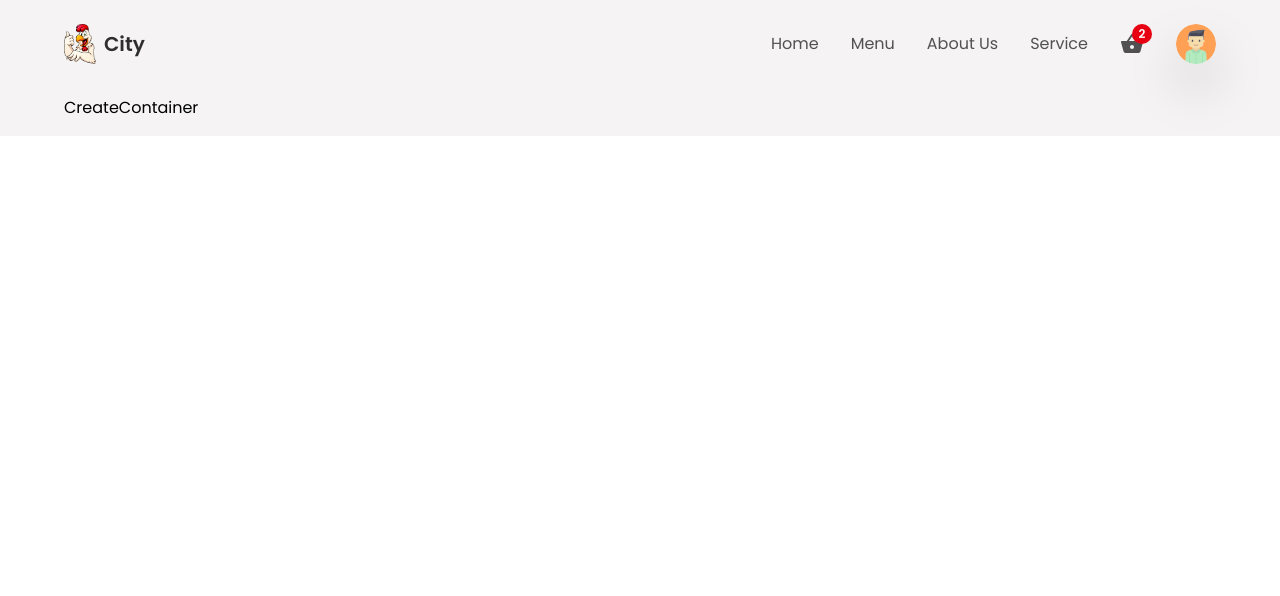
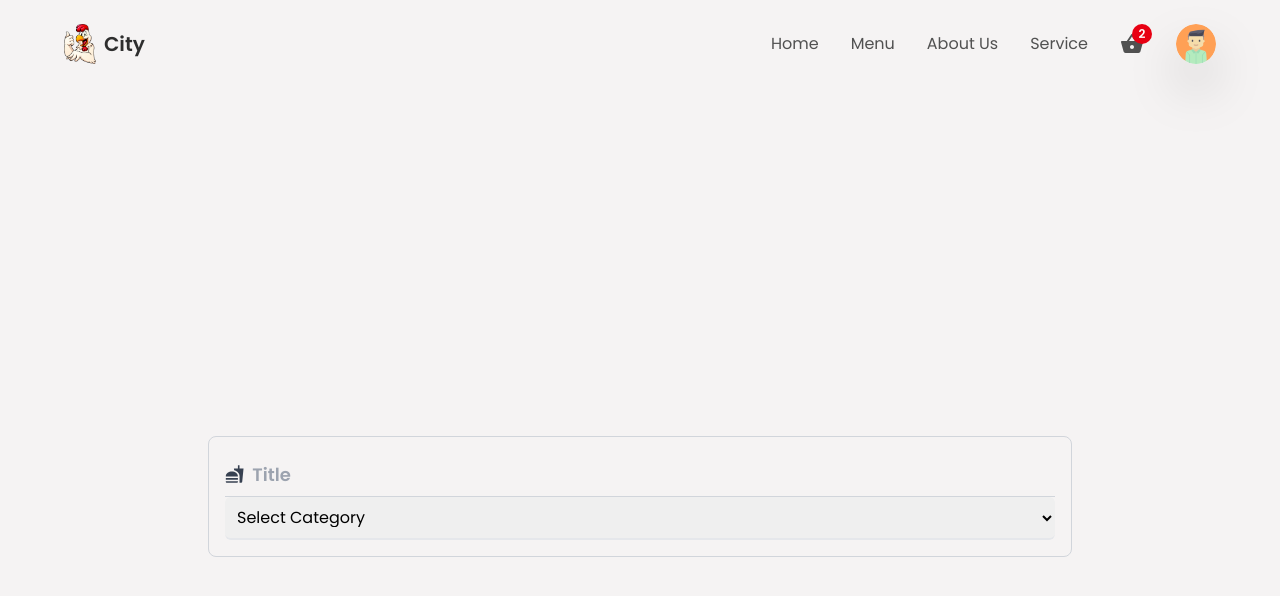
Before and after one commit to RabbitBinary/shopapp-react-redux-firebase, a React (Create React App) app: page /createItem in a window 1280 px wide. Shown: the top 596 px of the page. Built offline with nearby package versions, Linux system fonts and the light colour scheme; the HTML template or start-up script is replaced by a standard one.

Commit message:
commit#8

```diff
--- a/src/components/CreateContainer.jsx
+++ b/src/components/CreateContainer.jsx
@@ -1,11 +1,75 @@
-import React from 'react';
+import React, {useState} from 'react';
+import {motion} from "framer-motion";
+import {MdFastfood} from 'react-icons/md';
+import {categories} from "../utils/data";
 
 const CreateContainer = () => {
-    return (
-        <div>
-            CreateContainer
+  const [title, setTitle] = useState("");
+  const [calories, setCalories] = useState("");
+  const [price, setPrice] = useState("");
+  const [category, setCategory] = useState(null);
+  const [imageAsset, setImageAsset] = useState(null);
+  const [fields, setFields] = useState(false);
+  const [alertStatus, setAlertStatus] = useState("danger");
+  const [msg, setMsg] = useState(null);
+  const [isLoading, setIsLoading] = useState(false);
+
+  return (
+    <div className="w-full min-h-screen h-auto flex items-center justify-center">
+      <div className="w-[90%] md:w-[75%] border border-gray-300 rounded-lg p-4 flex-col items-center justify-center">
+        {fields && (
+          <motion.p
+            initial={{opacity: 0}}
+            animate={{opacity: 1}}
+            exit={{opacity: 0}}
+            className={`w-full p-2 rounded-lg text-center ${
+              alertStatus === "danger"
+                ? "bg-red-400 text-red-800"
+                : "bg-emerald-400 text-emerald-800"
+            }`}
+          >
+            {msg}
+          </motion.p>
+        )}
+
+        <div className="w-full py-2 border-b border-gray-300 flex items-center gap-2">
+          <MdFastfood className="text-xl text-gray-700"/>
+          <input
+            type="text"
+            required
+            value={title}
+            onChange={(e) => setTitle(e.target.value)}
+            placeholder="Title"
+            className="w-full h-full text-lg bg-transparent font-semibold
+            outline-none border-none placeholder:text-gray-400 text-textColor"
+          />
         </div>
-    );
+
+        <div className="w-full">
+          <select
+            onChange={(e) => setCategory(e.target.value)}
+            className="outline-none w-full text-base border-b-2
+            border-gray-200 p-2 rounded-md cursor-pointer"
+          >
+            <option value="other" className="bg-white">
+              Select Category
+            </option>
+            {categories &&
+              categories.map((item) => (
+                <option
+                  key={item.id}
+                  className="text-base border-0 bg-white
+                outline-none capitalize text-headingColor"
+                  value={item.urlParamName}
+                >
+                  {item.name}
+                </option>
+              ))}
+          </select>
+        </div>
+      </div>
+    </div>
+  );
 };
 
 export default CreateContainer;
--- a/src/components/Header.jsx
+++ b/src/components/Header.jsx
@@ -86,18 +86,20 @@
               alt="userprofile"
               onClick={login}
             />
-            {
-              isMenu && (
+            {isMenu && (
                 <motion.div
                   initial={{opacity: 0, scale: 0.6}}
                   animate={{opacity: 1, scale: 1}}
                   exit={{opacity: 0, scale: 0.6}}
                   className="w-40 bg-gray-50 shadow-xl rounded-lg flex flex-col absolute top-12 right-0">
-                  {
-                    user && user.email === "vladimir.labat@gmail.com" && (
+
+                  {user && user.email === "vladimir.labat@gmail.com" && (
                       <Link to={"/createItem"}>
                         <p className="px-4 py-2 flex items-center gap-3 cursor-pointer hover:bg-slate-200 transition-all
-                        duration-100 ease-in-out text-textColor text-base">New Item <MdAdd/>
+                        duration-100 ease-in-out text-textColor text-base"
+                           onClick={() => setIsMenu(false)}
+                        >
+                          New Item <MdAdd/>
                         </p>
                       </Link>
                     )}
@@ -153,16 +155,16 @@
                 <ul
                   className="flex flex-col">
                   <li className="text-base text-textColor cursor-pointer hover:text-headingColor
-                    duration-100 transition-all ease-in-out hover:bg-slate-200 px-4 py-2">Home
+                    duration-100 transition-all ease-in-out hover:bg-slate-200 px-4 py-2" onClick={() => setIsMenu(false)}>Home
                   </li>
                   <li className="text-base text-textColor cursor-pointer hover:text-headingColor
-                    duration-100 transition-all ease-in-out hover:bg-slate-200 px-4 py-2">Menu
+                    duration-100 transition-all ease-in-out hover:bg-slate-200 px-4 py-2" onClick={() => setIsMenu(false)}>Menu
                   </li>
                   <li className="text-base text-textColor cursor-pointer hover:text-headingColor
-                    duration-100 transition-all ease-in-out hover:bg-slate-200 px-4 py-2">About Us
+                    duration-100 transition-all ease-in-out hover:bg-slate-200 px-4 py-2" onClick={() => setIsMenu(false)}>About Us
                   </li>
                   <li className="text-base text-textColor cursor-pointer hover:text-headingColor
-                    duration-100 transition-all ease-in-out hover:bg-slate-200 px-4 py-2">Service
+                    duration-100 transition-all ease-in-out hover:bg-slate-200 px-4 py-2" onClick={() => setIsMenu(false)}>Service
                   </li>
                 </ul>
                 <p className="m-2 p-2 flex items-center justify-center gap-3 cursor-pointer bg-gray-200 hover:bg-slate-300 transition-all
--- a/src/utils/data.js
+++ b/src/utils/data.js
@@ -32,4 +32,42 @@
     price: '5.70',
     imageSrc: Fi1
   },
-]
+];
+
+export const categories = [
+  {
+    id: 1,
+    name: "Chicken",
+    urlParamName: "chicken",
+  },
+  {
+    id: 2,
+    name: "Curry",
+    urlParamName: "curry",
+  },
+  {
+    id: 3,
+    name: "Rice",
+    urlParamName: "rice",
+  },
+  {
+    id: 4,
+    name: "Fish",
+    urlParamName: "fish",
+  },
+  {
+    id: 5,
+    name: "Fruits",
+    urlParamName: "fruits",
+  },
+  {
+    id: 6,
+    name: "Icecreams",
+    urlParamName: "icecreams",
+  },
+  {
+    id: 7,
+    name: "Sof Drinks",
+    urlParamName: "drinks",
+  },
+];
```
